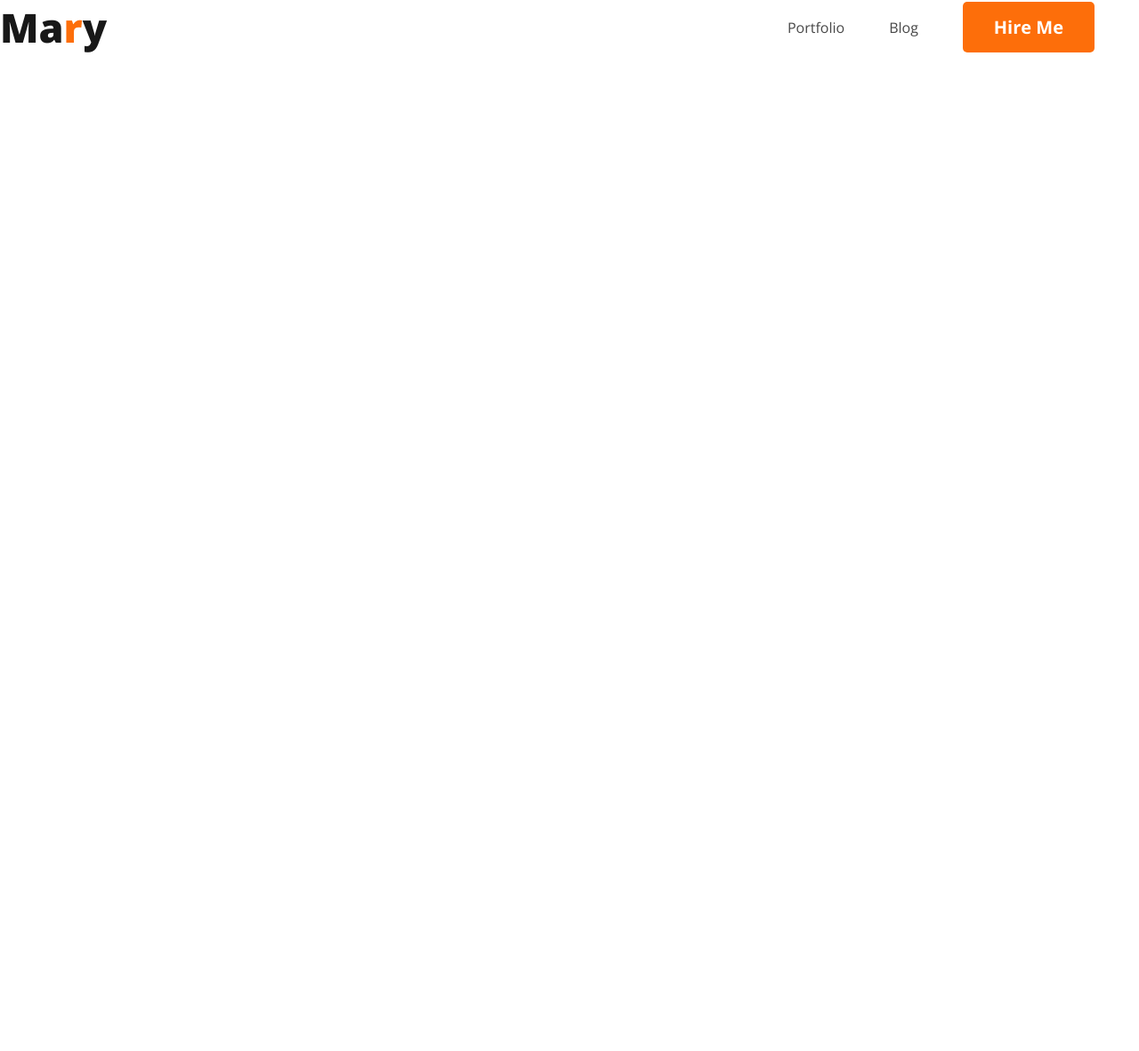
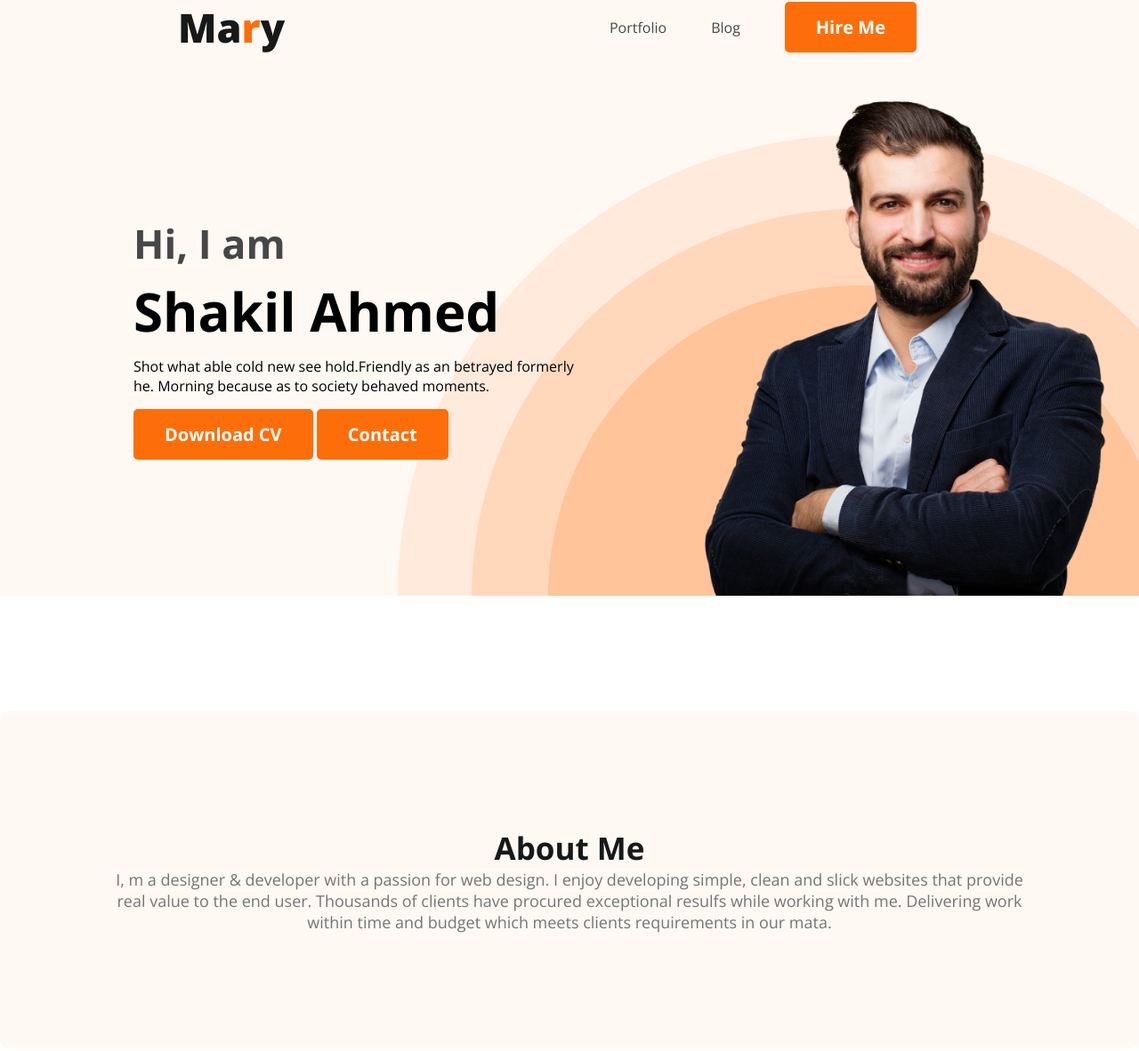
Before and after one commit to Shakil633/webdeveloper-portfolio, a plain HTML site: page index.html in a window 1280 px wide. Shown: the whole page at 89% size. Before the commit the page ends 800 px from the top, so only its background shows below. Drawn offline with nearby package versions, Linux system fonts and the light colour scheme.

Commit message:
about section created

```diff
--- a/index.html
+++ b/index.html
@@ -14,7 +14,7 @@
     />
   </head>
   <body>
-    <header>
+    <header class="header">
       <nav>
         <h3 class="nav-title">Ma<span class="text-primary">r</span>y</h3>
         <ul>
@@ -23,8 +23,24 @@
           <li><button class="btn-primary">Hire Me</button></li>
         </ul>
       </nav>
+      <div class="banner">
+        <div class="banner-content">
+            <h3 class="banner-greeting">Hi, I am</h3>
+            <h1 class="banner-title">Shakil Ahmed</h1>
+            <p class="banner-description">Shot what able cold new see hold.Friendly as an betrayed formerly he. Morning because as to society behaved moments.</p>
+            <button class="btn-primary">Download CV</button>
+            <button class="btn-primary"> Contact</button>
+        </div>
+        <img class="profile-pic" src="images/hardy.png" alt="hardy">
+      </div>
     </header>
-    <main></main>
+    <main>
+        <section class="about">
+            <h3 class="section-title">About Me</h3>
+            <p class="section-description">I, m a designer & developer with a passion for web design. I enjoy developing simple, clean and slick websites that provide real value to the end user. Thousands of clients have procured exceptional resulfs while working with me. Delivering work within time and budget which meets clients requirements in our mata.</p>
+
+        </section>
+    </main>
     <footer></footer>
   </body>
 </html>
--- a/style.css
+++ b/style.css
@@ -10,12 +10,19 @@
 .text-primary{
     color: #fd6e0a;
 }
-
+/* header related style */
+header{
+    background-color: #fff8f3;
+    background-image: url("images/header_bg.png");
+    background-repeat: no-repeat;
+    background-position: bottom right;
+}
 /* nav related style */
 nav{
     display: flex;
     justify-content: space-between;
     align-items: center;
+    padding: 0 200px;
 }
 .nav-title{
     color: #181818;
@@ -44,3 +51,48 @@ nav a{
     font-weight: 700;
     padding: 15px 35px;
 }
+.banner{
+    padding: 30px 30px 0 150px;
+    display: flex;
+    justify-content: space-between;
+    align-items: center;
+}
+.banner-content{
+    max-width: 500px;
+}
+.profile-pic{
+    width: 500px;
+}
+.banner-greeting{
+    font-size: 45px;
+    color: #474747;
+    margin-bottom: 0;
+}
+.banner-title{
+    font-size: 60px;
+    font-weight: 700px;
+    margin-top: 5px;
+}
+.banner-description{
+    margin-top: 10px;
+    margin-bottom: 15px;
+}
+/* about section style */
+.about{
+    padding: 130px;
+    border-radius: 10px;
+    background-color: #fff8f3;
+    margin: 130px 0;
+
+}
+.section-title{
+    color: #181818;
+    text-align: center;
+    font-size: 35px;
+    font-weight: 700;
+}
+.section-description{
+    color: #757575;
+    text-align: center;
+    font-size: 18px;
+}
```
